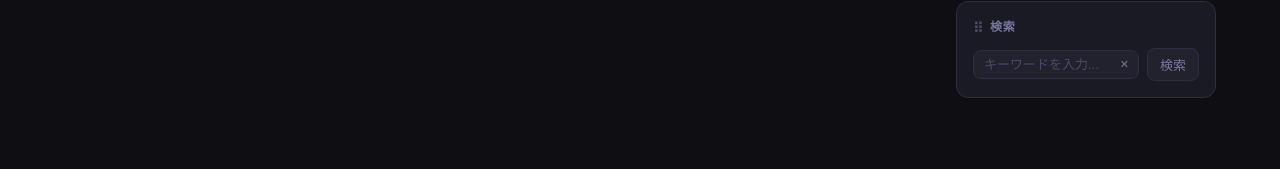
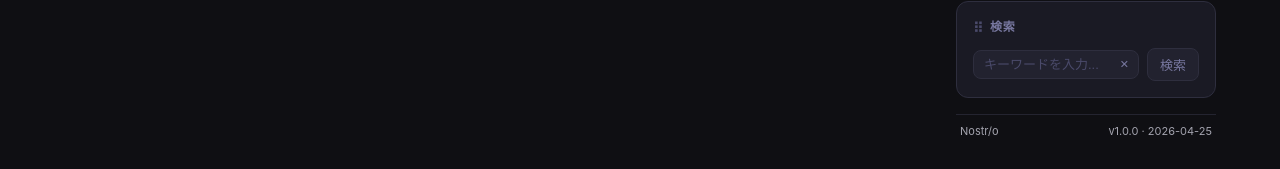
Before and after one commit to sonohen/yaronc, a plain HTML site: page index.html in a window 1280 px wide. Shown: the part 1154-1323 px from the top of the page. Before the commit the page ends 1276 px from the top, so only its background shows below. Drawn offline with Linux system fonts and the light colour scheme.

Commit message:
Add version/date footer to sidebar
Show app name, version (APP_VERSION), and last updated date (APP_UPDATED)
at the bottom of the sidebar. Version constants are defined in cache.js
for easy maintenance.

Co-Authored-By: Claude Sonnet 4.6 <noreply@anthropic.com>

```diff
--- a/app.js
+++ b/app.js
@@ -809,6 +809,9 @@ function init() {
   document.querySelectorAll('.kind-btn').forEach(b => b.classList.remove('active'));
   document.querySelectorAll(`.kind-btn[data-kind="${kindFilter}"]`).forEach(b => b.classList.add('active'));
   initSidebarDnd();
+
+  const verEl = document.getElementById('sidebarVersion');
+  if (verEl) verEl.innerHTML = `<span>Nostr/o</span><span>v${APP_VERSION} · ${APP_UPDATED}</span>`;
   const saved = localStorage.getItem('nostr_pubkey');
   if (saved) {
     loginInput.value = saved;
--- a/index.html
+++ b/index.html
@@ -143,6 +143,8 @@
           <button id="searchBtn">検索</button>
         </div>
       </section>
+
+      <div class="sidebar-version" id="sidebarVersion"></div>
     </div>
   </main>
 
--- a/js/cache.js
+++ b/js/cache.js
@@ -1,4 +1,8 @@
 'use strict';
+
+// ---- App version ----
+const APP_VERSION = '1.0.0';
+const APP_UPDATED = '2026-04-25';
 
 // ---- Config ----
 const DEFAULT_RELAYS = [
--- a/style.css
+++ b/style.css
@@ -587,6 +587,18 @@ main {
   top: 72px;
 }
 
+.sidebar-version {
+  display: flex;
+  justify-content: space-between;
+  align-items: center;
+  padding: 8px 4px;
+  font-size: 11px;
+  color: var(--text3);
+  border-top: 1px solid var(--border);
+  margin-top: auto;
+  opacity: 0.7;
+}
+
 .relay-panel, .filter-panel, .search-panel {
   background: var(--surface);
   border: 1px solid var(--border);
```
